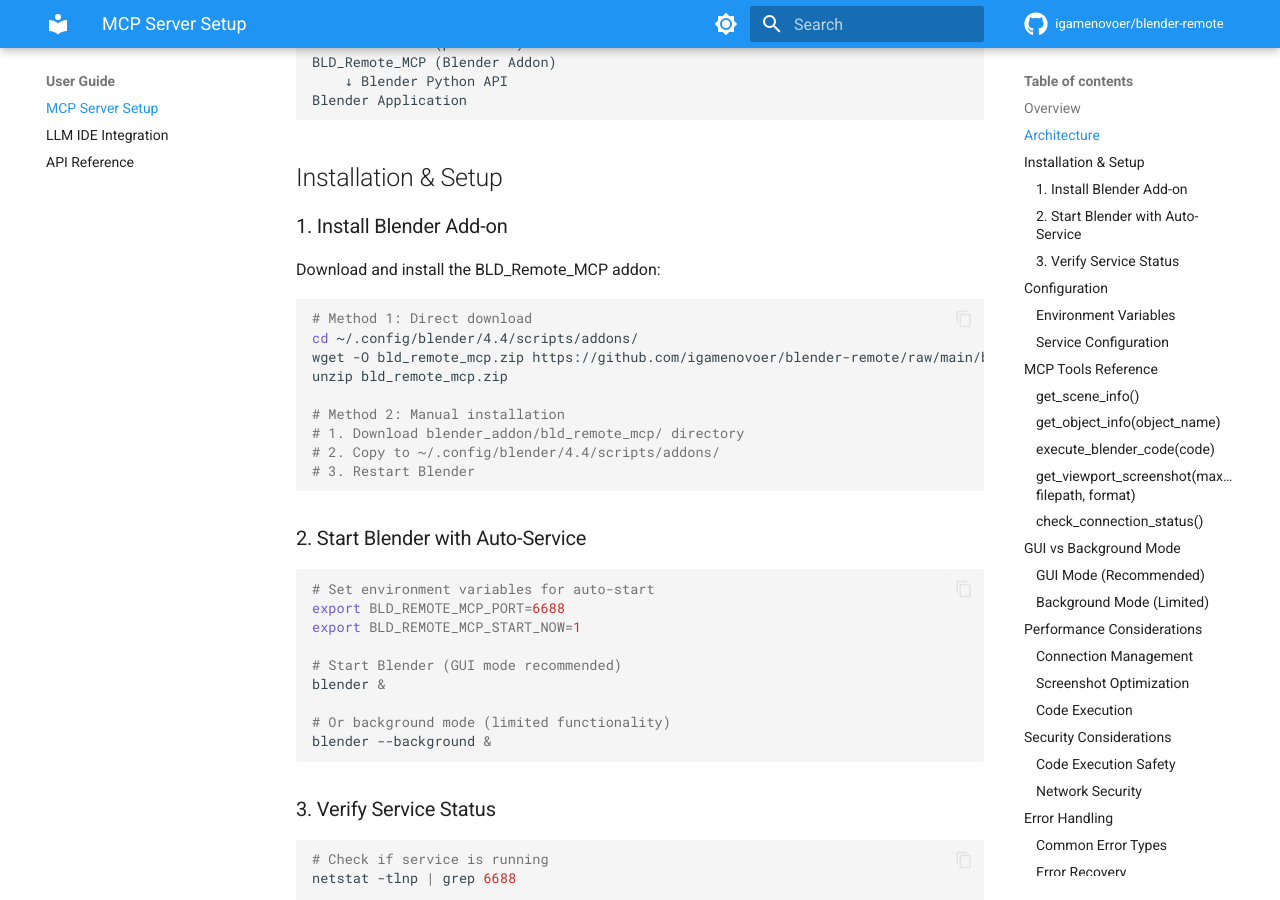
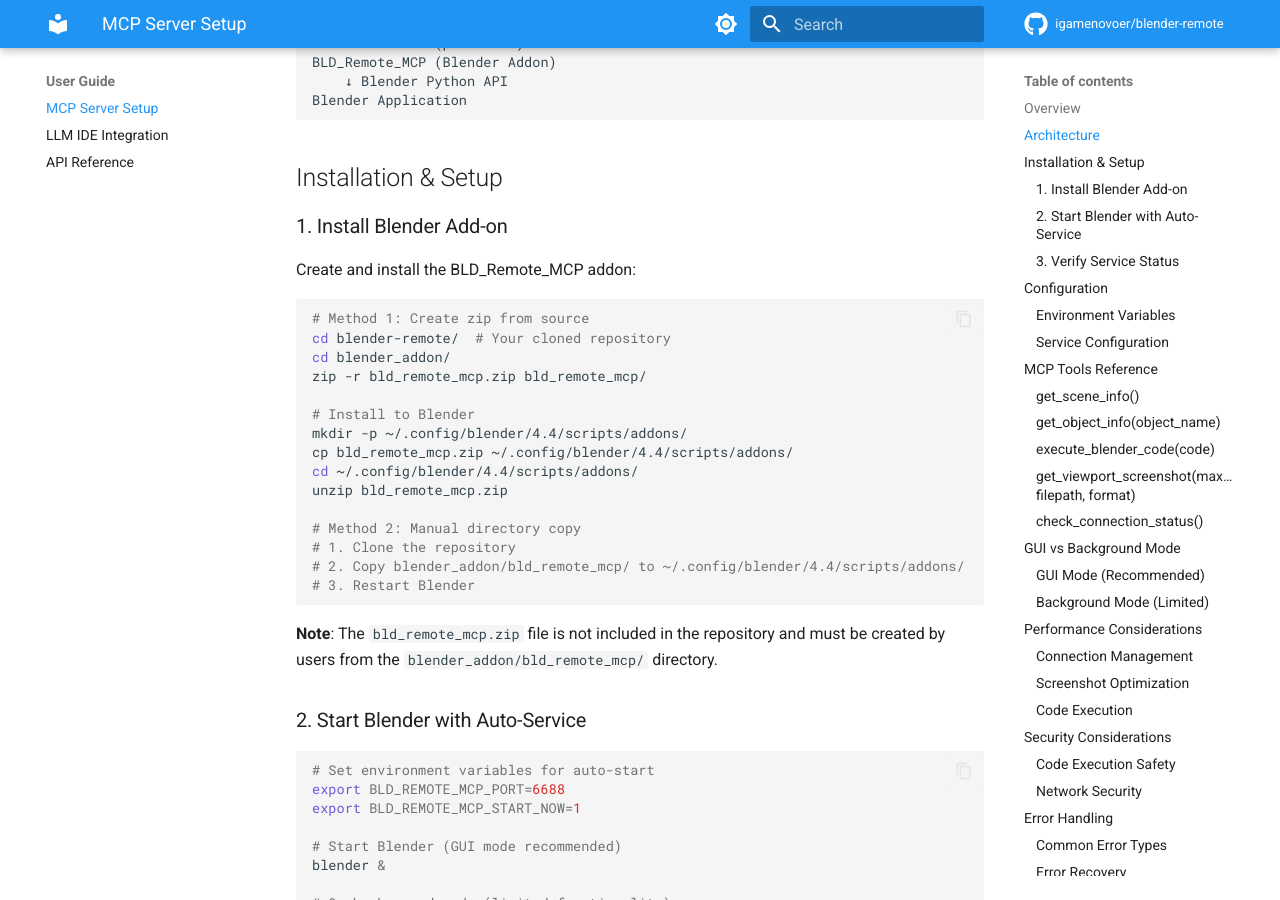
Before and after one commit to igamenovoer/blender-remote, an MkDocs documentation site: the page built from docs/mcp-server.md, in a window 1280 px wide and 900 px high, scrolled down 597 px. Built offline with MkDocs 1.6.1 and Material for MkDocs 9.7.7, drawn with Linux system fonts in a browser that asks for light colours; comment, search, counter and statistics services are not loaded; some of the changed text lies outside the part shown.

Commit message:
Fix documentation: clarify zip creation and add credits
- Remove incorrect wget download instructions for bld_remote_mcp.zip
- Clarify that users must create zip file from blender_addon/bld_remote_mcp/ directory
- Add clear instructions for zip creation and installation
- Add credits to ahujasid/blender-mcp project as inspiration
- Update README.md, docs/index.md, docs/mcp-server.md, and blender_addon/README.md
- Note: bld_remote_mcp.zip already excluded via .gitignore (*.zip)

🤖 Generated with [Claude Code](https://claude.ai/code)

Co-Authored-By: Claude <noreply@anthropic.com>

````diff
--- a/docs/mcp-server.md
+++ b/docs/mcp-server.md
@@ -27,19 +27,27 @@ Blender Application
 
 ### 1. Install Blender Add-on
 
-Download and install the BLD_Remote_MCP addon:
+Create and install the BLD_Remote_MCP addon:
 
 ```bash
-# Method 1: Direct download
+# Method 1: Create zip from source
+cd blender-remote/  # Your cloned repository
+cd blender_addon/
+zip -r bld_remote_mcp.zip bld_remote_mcp/
+
+# Install to Blender
+mkdir -p ~/.config/blender/4.4/scripts/addons/
+cp bld_remote_mcp.zip ~/.config/blender/4.4/scripts/addons/
 cd ~/.config/blender/4.4/scripts/addons/
-wget -O bld_remote_mcp.zip https://github.com/igamenovoer/blender-remote/raw/main/blender_addon/bld_remote_mcp.zip
 unzip bld_remote_mcp.zip
 
-# Method 2: Manual installation
-# 1. Download blender_addon/bld_remote_mcp/ directory
-# 2. Copy to ~/.config/blender/4.4/scripts/addons/
+# Method 2: Manual directory copy
+# 1. Clone the repository
+# 2. Copy blender_addon/bld_remote_mcp/ to ~/.config/blender/4.4/scripts/addons/
 # 3. Restart Blender
 ```
+
+**Note**: The `bld_remote_mcp.zip` file is not included in the repository and must be created by users from the `blender_addon/bld_remote_mcp/` directory.
 
 ### 2. Start Blender with Auto-Service
 
@@ -534,6 +542,12 @@ The MCP server follows semantic versioning:
 **Compatibility**: Blender 4.4.3+
 **MCP Protocol**: 1.0.0
 
+## Credits
+
+This project was inspired by [ahujasid/blender-mcp](https://github.com/ahujasid/blender-mcp), which demonstrated the potential for integrating Blender with the Model Context Protocol. We extend our gratitude to the original developers for pioneering this concept.
+
+blender-remote builds upon this foundation with enhanced features including background mode support, thread-safe operations, comprehensive testing, and production-ready deployment capabilities.
+
 ## Support & Resources
 
 ### Documentation
````
Also changed, not shown: README.md (+16 -2 lines), blender_addon/README.md (+18 -1 lines), docs/index.md (+16 -1 lines).
